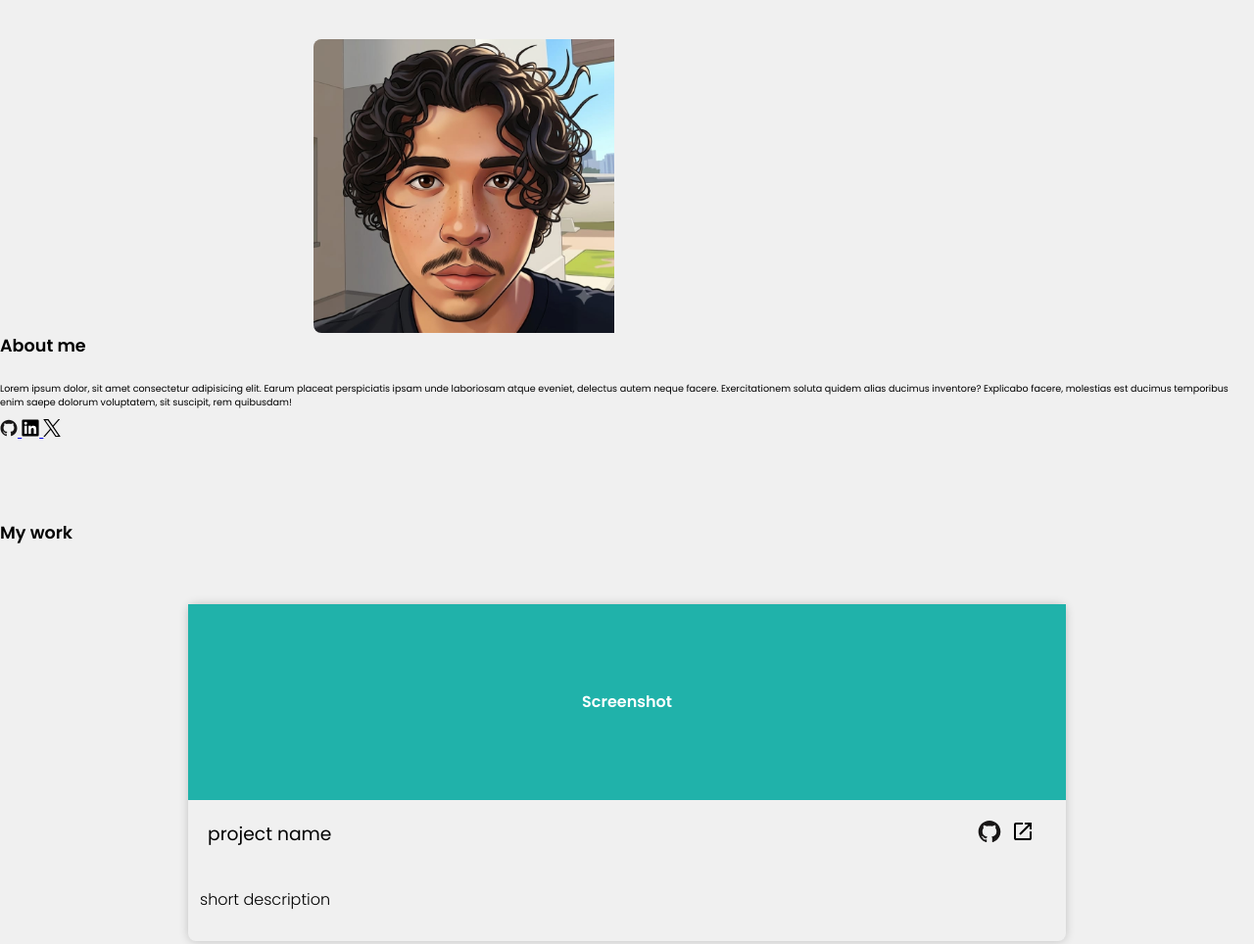
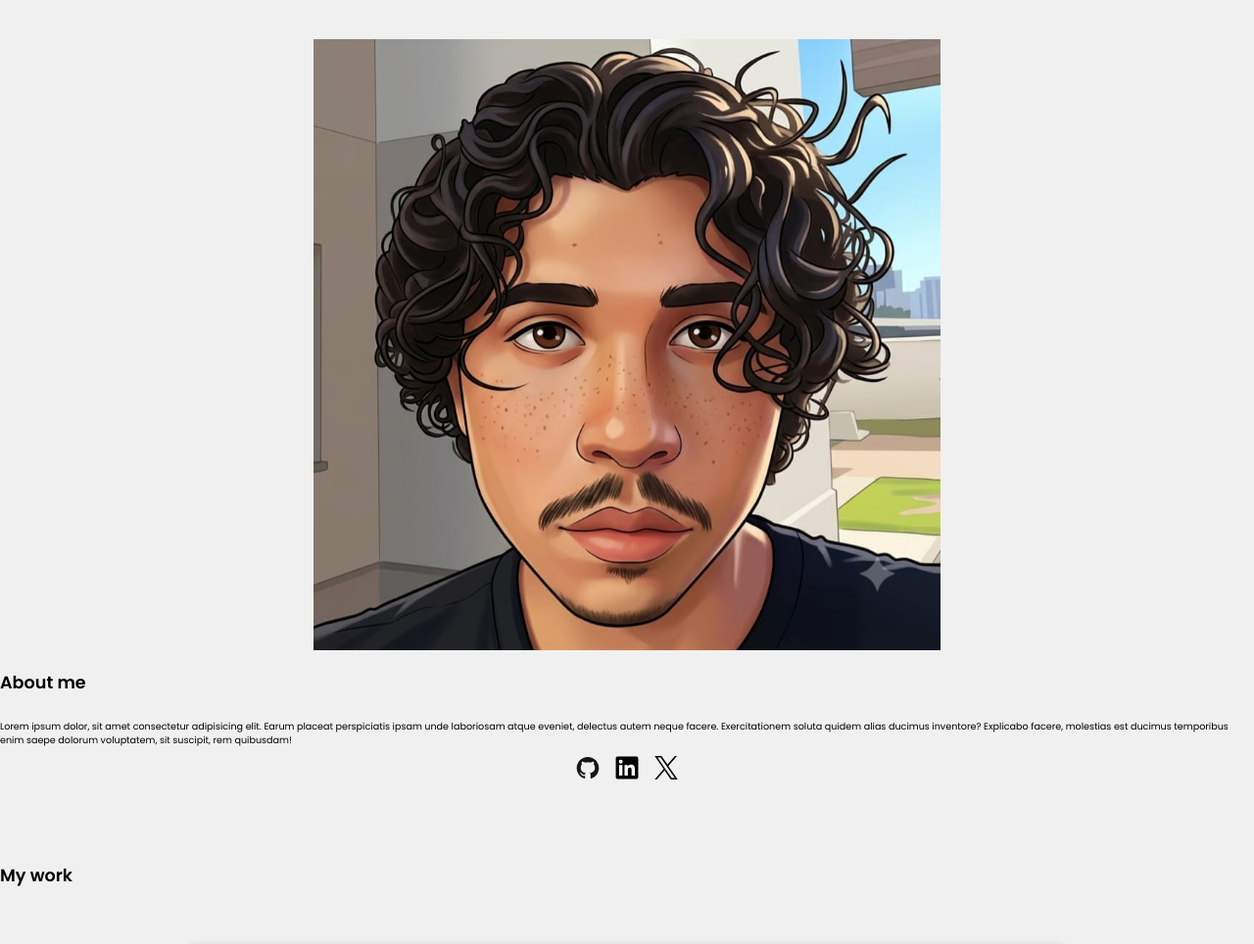
Before and after one commit to Meight76/home-page, a website: page index.html in a window 1280 px wide. Shown: the top 964 px of the page at 98% size. Drawn offline with Linux system fonts and the light colour scheme.

Commit message:
finish adding style to about me and my work sections

```diff
--- a/style.css
+++ b/style.css
@@ -47,7 +47,7 @@ body {
     flex-direction: column;
 
     h2 {
-        margin-top: 0;
+        margin-top: 20px;
     }
     p {
         max-width: 100%;
@@ -56,14 +56,15 @@ body {
         white-space: normal;
     }
 
-    img {
-        max-width: 100%;
-        height: auto;
+    .social-media {
+        display: flex;
+        justify-content: center;
+        gap: 16px;
+
+        svg {
+            min-width: 24px;
+        }
     }
-
-    /* .social-media {
-        text-align: center;
-    } */
 }
 
 .hidden {
@@ -74,10 +75,9 @@ body {
 .placeholder-img.dog {
     background-image: url("./assets/somebody.jpeg");
     color: transparent;
-    border-radius: 8px;
     background-size: contain;
     background-repeat: no-repeat;
-    min-height: 300px;
+    aspect-ratio: 863 / 842;
     min-width: 50%;
     align-self: center;
 }
```
